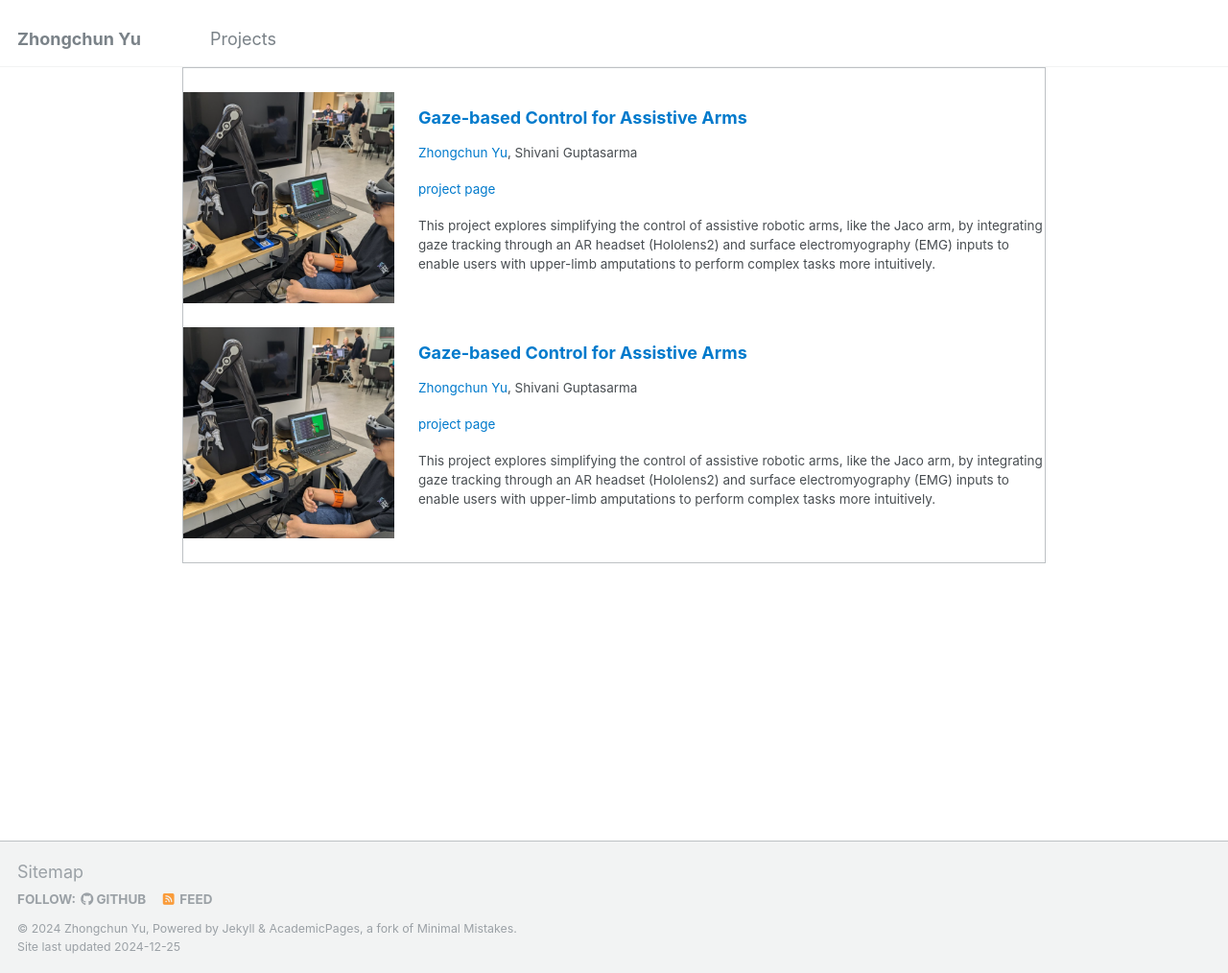
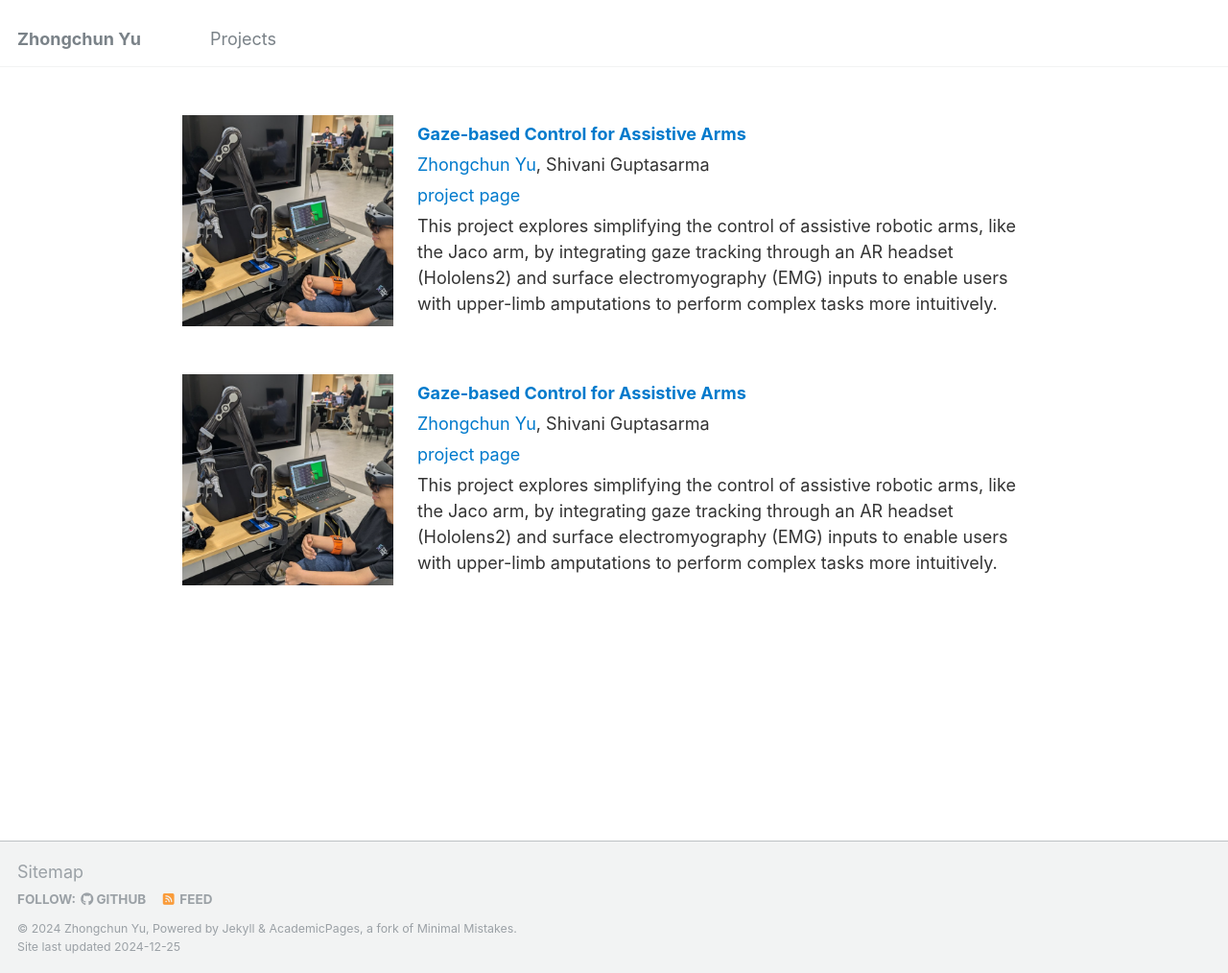
Before and after one commit to yuzhongchun17/yuzhongchun17.github.io, a Jekyll site: the page built from _pages/research.html, in a window 1280 px wide and 1014 px high. Shown: the whole window at 96% size. Built offline with Jekyll 4.4.1, drawn with Linux system fonts in a browser that asks for light colours.

Commit message:
Update research.html

```diff
--- a/_pages/research.html
+++ b/_pages/research.html
@@ -17,7 +17,8 @@ permalink: /research/
     max-width: 900px; /* Constrain the table width for readability */
     margin: 0 auto; /* Center the table */
     border-collapse: separate; /* Allow spacing between rows */
-    border-spacing: 0 25px; /* Add space between rows */
+    border-spacing: 0 50px; /* Add space between rows */
+    border: none; /* Remove table borders */
   }
 
   .research-table td {
@@ -59,6 +60,15 @@ permalink: /research/
 
   .research-title:hover {
     color: orange; /* Change color on hover */
+  }
+
+  .research-authors,
+  .research-meta,
+  .research-links,
+  .research-description {
+    margin: 5px 0;
+    font-size: 1rem;
+    color: #333;
   }
 
   .research-authors a,
```
